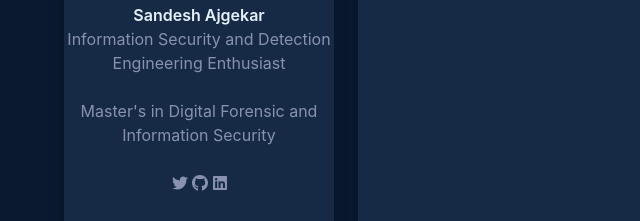
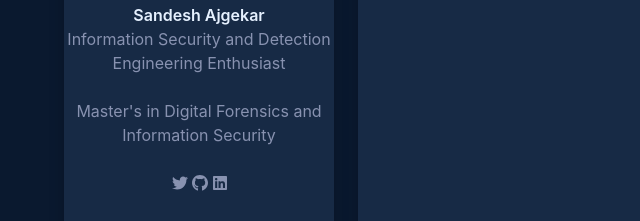
Before and after one commit to projsandy/projsandy.github.io, a plain HTML site: page index.html in a window 1280 px wide. Shown: the part 280-501 px from the top of the page, 0-640 px from the left. Drawn offline with nearby package versions, Linux system fonts and the light colour scheme.

Commit message:
Update index.html

```diff
--- a/index.html
+++ b/index.html
@@ -19,7 +19,7 @@
                 src="DP.png" alt="Avatar"
                 class="sidebar-image">
               <h2 class="header-name">Sandesh Ajgekar</h2>
-              <h5>Information Security and Detection Engineering Enthusiast<br><br>Master's in Digital Forensic and Information Security<br><br></h5>
+              <h5>Information Security and Detection Engineering Enthusiast<br><br>Master's in Digital Forensics and Information Security<br><br></h5>
               <div class="social-icons">
                 <a href="https://twitter.com/projsandy"><i class="fab fa-twitter icon"></i></a>
                 <a href="https://github.com/projsandy"><i class="fab fa-github icon"></i></a>
```
